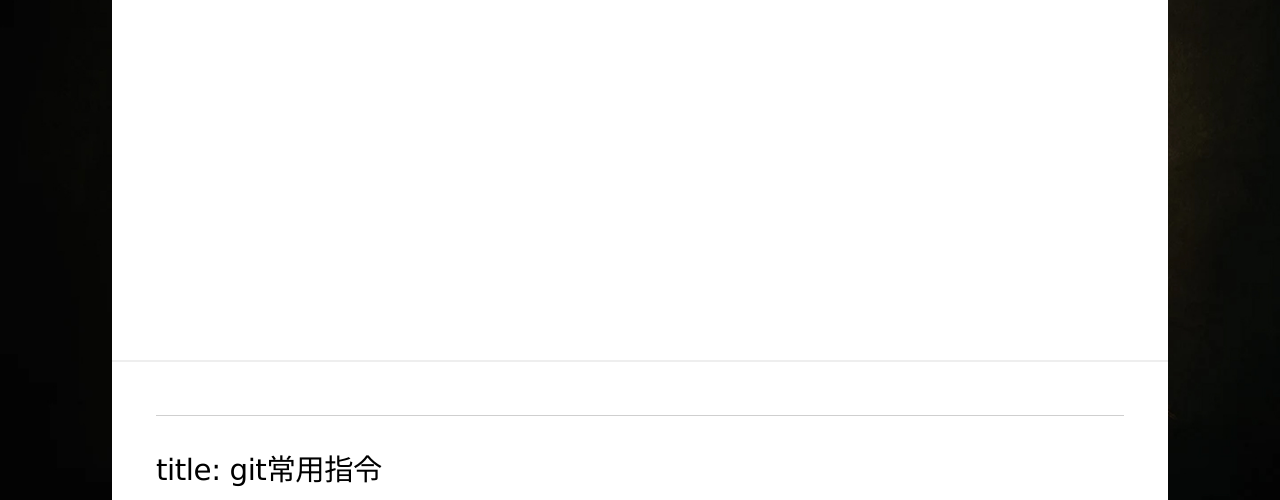
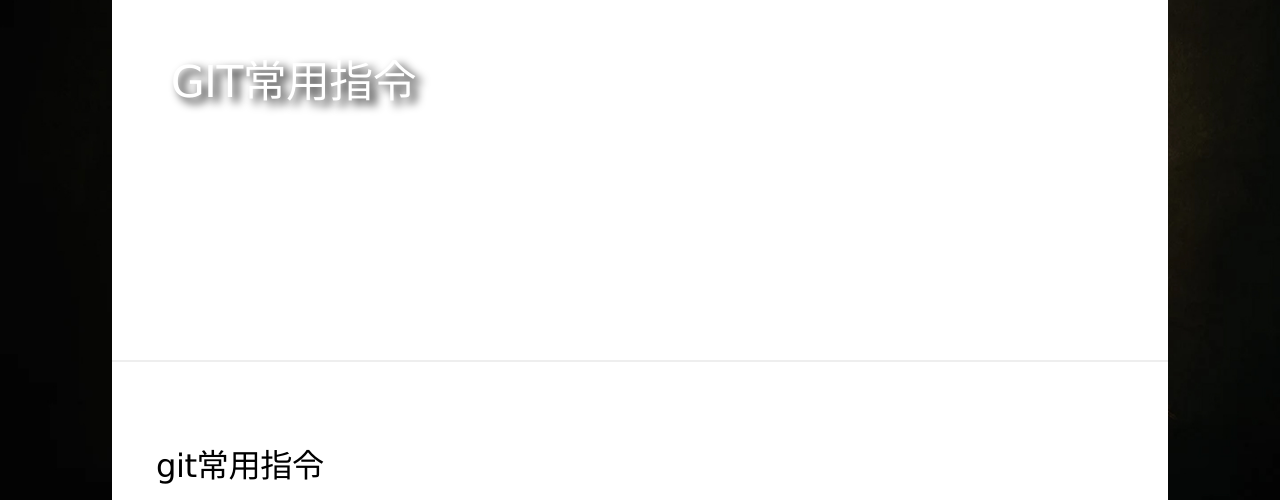
Before and after one commit to xiaoxiannvzhengli/xiaoxiannvzhengli.github.io, a plain HTML site: page 2019/02/23/git常用指令/index.html in a window 1280 px wide. Shown: the part 300-800 px from the top of the page. Drawn offline with nearby package versions, Linux system fonts and the light colour scheme; some packages are replaced by stand-ins of ours; a script that the page names is missing.

Commit message:
Site updated: 2019-02-23 14:44:10

```diff
--- a/2019/02/23/git常用指令/index.html
+++ b/2019/02/23/git常用指令/index.html
@@ -152,12 +152,11 @@
 
         <div id="main">
             <div class="post_page_title_img" style="height: 25rem;background-image: url();background-position: center; background-repeat:no-repeat; background-size:cover;-moz-background-size:cover;overflow:hidden;">
-                <a href="#" style="padding: 4rem 4rem 2rem 4rem ;"><h2></h2></a>
+                <a href="#" style="padding: 4rem 4rem 2rem 4rem ;"><h2>git常用指令</h2></a>
             </div>
             <!-- Post -->
             <div class="typo" style="padding: 3rem;">
-                <hr>
-<h2 id="title-git常用指令"><a href="#title-git常用指令" class="headerlink" title="title: git常用指令"></a>title: git常用指令</h2><h1 id="git常用指令"><a href="#git常用指令" class="headerlink" title="git常用指令"></a>git常用指令</h1><h2 id="1-基本指令"><a href="#1-基本指令" class="headerlink" title="1.基本指令"></a>1.基本指令</h2><p><code>git init</code> &nbsp;&nbsp;&nbsp;&nbsp;&nbsp; ——  新建git仓库<br><code>git add 文件/文件夹</code> &nbsp;&nbsp;&nbsp;&nbsp;&nbsp; ——  将文件添加到缓存区中<br><code>git add -A</code> &nbsp;&nbsp;&nbsp;&nbsp;&nbsp; — 添加所有内容到缓存区中<br><code>git stutas</code> &nbsp;&nbsp;&nbsp;&nbsp;&nbsp;———    查看git状态<br><code>git commit -m  ‘提交信息’</code>  &nbsp;&nbsp;&nbsp;&nbsp;&nbsp;——  将缓存区中的内容全部提交到git本地仓库中  </p>
+                <h1 id="git常用指令"><a href="#git常用指令" class="headerlink" title="git常用指令"></a>git常用指令</h1><h2 id="1-基本指令"><a href="#1-基本指令" class="headerlink" title="1.基本指令"></a>1.基本指令</h2><p><code>git init</code> &nbsp;&nbsp;&nbsp;&nbsp;&nbsp; ——  新建git仓库<br><code>git add 文件/文件夹</code> &nbsp;&nbsp;&nbsp;&nbsp;&nbsp; ——  将文件添加到缓存区中<br><code>git add -A</code> &nbsp;&nbsp;&nbsp;&nbsp;&nbsp; — 添加所有内容到缓存区中<br><code>git stutas</code> &nbsp;&nbsp;&nbsp;&nbsp;&nbsp;———    查看git状态<br><code>git commit -m  ‘提交信息’</code>  &nbsp;&nbsp;&nbsp;&nbsp;&nbsp;——  将缓存区中的内容全部提交到git本地仓库中  </p>
 <p><code>git log</code>   &nbsp;&nbsp;&nbsp;&nbsp;&nbsp;——-    查看提交日志  </p>
 <p><code>git reset  - - hard   HEAD</code>  &nbsp;&nbsp;&nbsp;&nbsp;&nbsp;——   让工作目录中的内容和仓库中的内容保持一致<br><code>git reset  --hard HEAD^</code>   &nbsp;&nbsp;&nbsp;&nbsp;&nbsp;——  回到上一个版本<br><code>git  reset  - - hard 版本号</code>  &nbsp;&nbsp;&nbsp;&nbsp;&nbsp;——  回到指定的版本<br><code>git checkout  - -  文件名</code>  &nbsp;&nbsp;&nbsp;&nbsp;&nbsp; ——  从暂存区中恢复工作目录中的内容(让工作区中的指定文件，回到上次提交的时候的状态)  </p>
 <p><code>git clone &lt;url&gt;</code> - 将服务器上的项目(仓库)克隆 (使用https地址需要输入密码，使用ssh地址需要添加公钥)  </p>
```
Also changed, not shown: archives/2019/02/index.html (+1 -1 lines), archives/2019/index.html (+1 -1 lines), archives/index.html (+1 -1 lines), index.html (+1 -1 lines).
